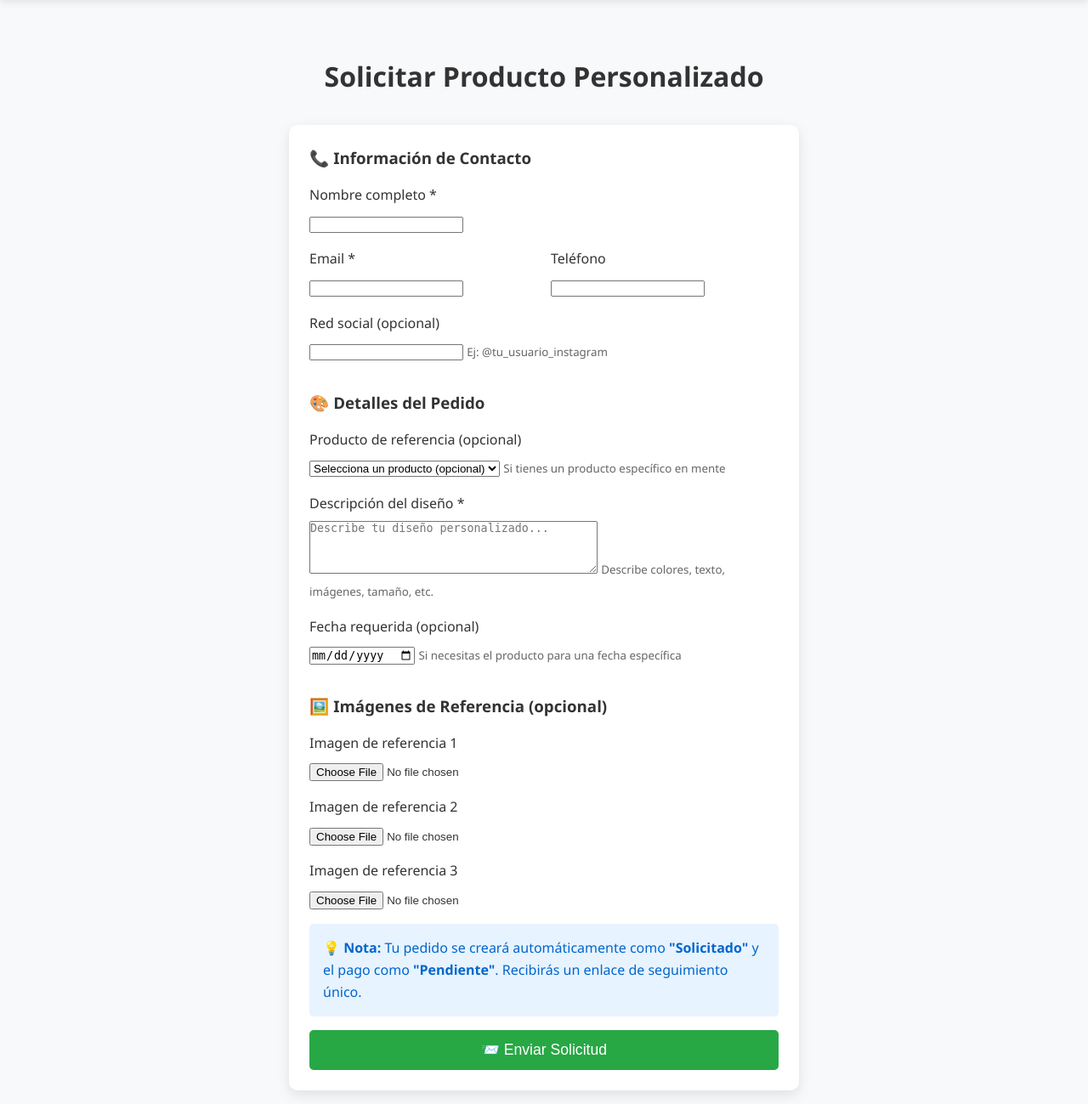
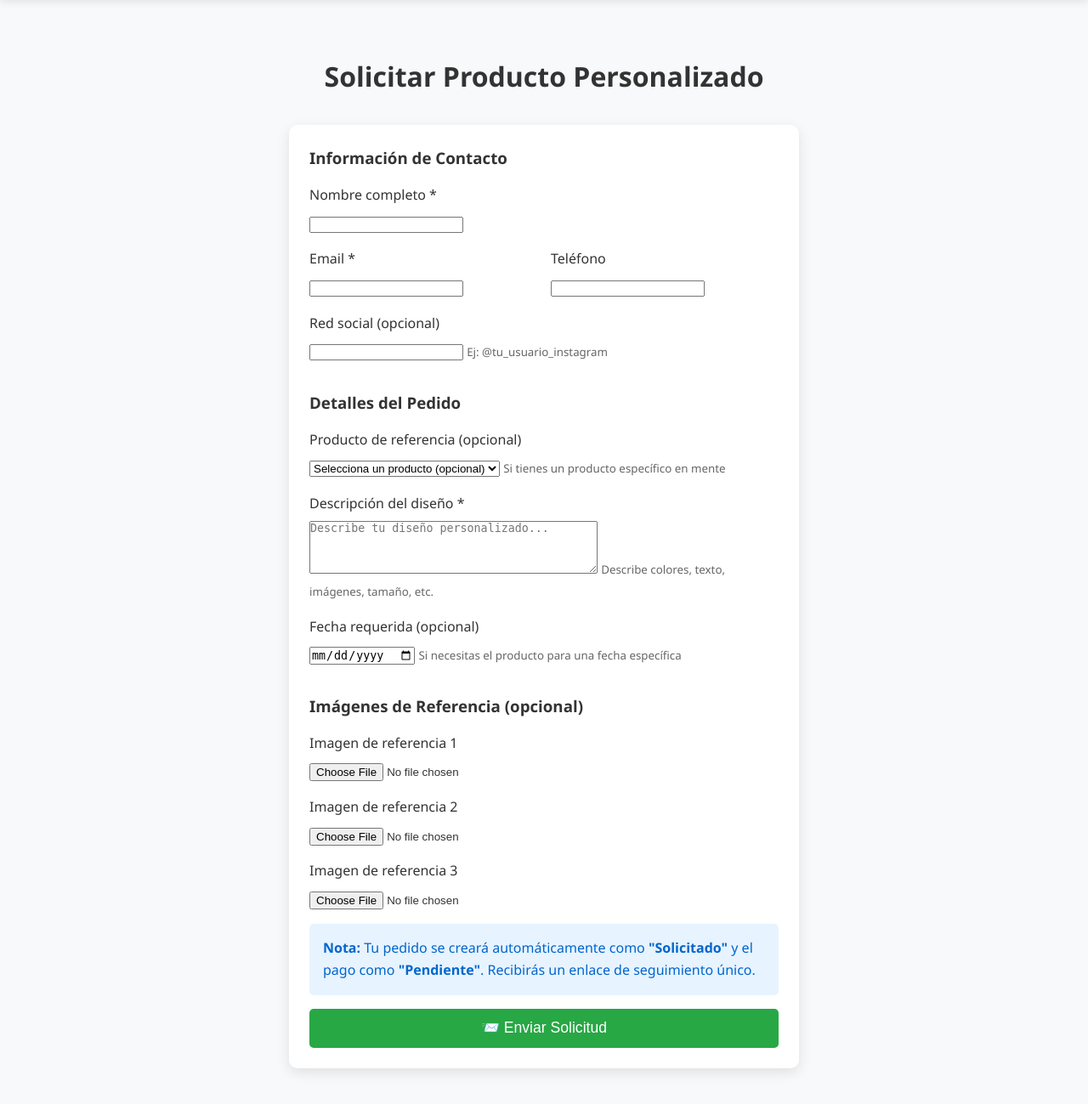
Before and after one commit to F0b10n269/Tiende_online, a Django app: page /solicitar-pedido/ in a window 1280 px wide. Shown: the part 78-1377 px from the top of the page at 85% size. Run offline with Django 5.2, Linux system fonts and the light colour scheme; data comes from the database, SQL or seed files in the repository.

Commit message:
Update solicitar_pedido.html

```diff
--- a/Tienda_personalizada-main/Tienda_personalizada-main/tienda_personalizados/templates/tienda/solicitar_pedido.html
+++ b/Tienda_personalizada-main/Tienda_personalizada-main/tienda_personalizados/templates/tienda/solicitar_pedido.html
@@ -8,7 +8,7 @@
         <form method="post" enctype="multipart/form-data">
             {% csrf_token %}
 
-            <h3 style="margin-bottom: 1rem;">📞 Información de Contacto</h3>
+            <h3 style="margin-bottom: 1rem;"> Información de Contacto</h3>
 
             <div class="form-group">
                 <label for="{{ form.nombre_cliente.id_for_label }}">Nombre completo *</label>
@@ -32,7 +32,7 @@
                 <small style="color: #666;">Ej: @tu_usuario_instagram</small>
             </div>
 
-            <h3 style="margin-bottom: 1rem; margin-top: 2rem;">🎨 Detalles del Pedido</h3>
+            <h3 style="margin-bottom: 1rem; margin-top: 2rem;"> Detalles del Pedido</h3>
 
             <div class="form-group">
                 <label for="{{ form.producto_referencia.id_for_label }}">Producto de referencia (opcional)</label>
@@ -52,7 +52,7 @@
                 <small style="color: #666;">Si necesitas el producto para una fecha específica</small>
             </div>
 
-            <h3 style="margin-bottom: 1rem; margin-top: 2rem;">🖼️ Imágenes de Referencia (opcional)</h3>
+            <h3 style="margin-bottom: 1rem; margin-top: 2rem;"> Imágenes de Referencia (opcional)</h3>
 
             <div class="form-group">
                 <label for="{{ form.imagen_referencia_1.id_for_label }}">Imagen de referencia 1</label>
@@ -71,7 +71,7 @@
 
             <div style="background: #e7f3ff; padding: 1rem; border-radius: 5px; margin: 1rem 0;">
                 <p style="margin: 0; color: #0066cc;">
-                    <strong>💡 Nota:</strong> Tu pedido se creará automáticamente como <strong>"Solicitado"</strong>
+                    <strong> Nota:</strong> Tu pedido se creará automáticamente como <strong>"Solicitado"</strong>
                     y el pago como <strong>"Pendiente"</strong>. Recibirás un enlace de seguimiento único.
                 </p>
             </div>
```
